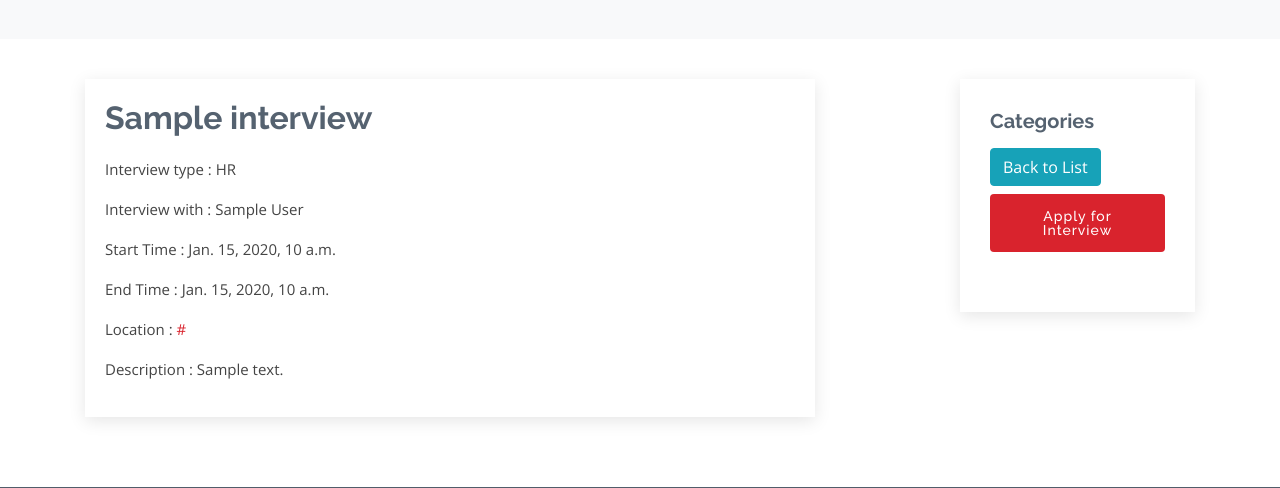
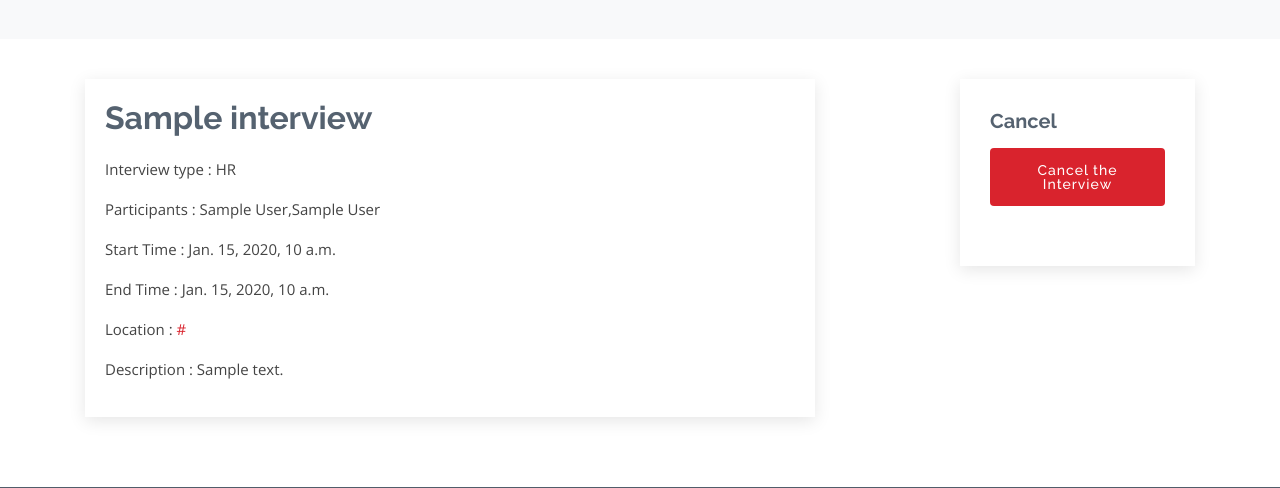
Before and after one commit to World-Konkani-Centre/sushiksha_placement_prep, a Django app: page /interview/view/1 in a window 1280 px wide. Shown: the part 87-575 px from the top of the page. Run offline with Django 3.2, Linux system fonts and the light colour scheme; a user stored in the database is signed in; tables that the repository leaves empty hold one stand-in row (values such as "Sample post"); parts of the project's set-up code (start-up, migrations or seed data) failed here and were passed over; some libraries are stand-ins or nearby versions.

Commit message:
email and google calendar integration for hr and technical interview complete

```diff
--- a/interviews/utils.py
+++ b/interviews/utils.py
@@ -1,10 +1,14 @@
 import pickle
 import datetime
 import os
+from smtplib import SMTPException
+
 from google_auth_oauthlib.flow import Flow, InstalledAppFlow
 from googleapiclient.discovery import build
 from googleapiclient.http import MediaFileUpload
 from google.auth.transport.requests import Request
+
+from django.core.mail import send_mail
 
 
 def Create_Service(client_secret_file, api_name, api_version, *scopes):
@@ -56,13 +60,13 @@ SCOPES = ['https://www.googleapis.com/auth/calendar']
 
 # service = Create_Service(CLIENT_SECRET_FILE,API_NAME,API_VERSION,SCOPES)
 
-def google_calendar(interview):
-    service = Create_Service(CLIENT_SECRET_FILE, API_NAME, API_VERSION, SCOPES)
-    # credentials = pickle.load(open('interviews/token_calendar_v3.pickle', 'rb'))
-    # service = build(API_NAME, API_VERSION, credentials=credentials)
+def google_calendar_set_interview1v1(interview):
+    # service = Create_Service(CLIENT_SECRET_FILE, API_NAME, API_VERSION, SCOPES)
+    credentials = pickle.load(open('interviews/token_calendar_v3.pickle', 'rb'))
+    service = build(API_NAME, API_VERSION, credentials=credentials)
     timezone = 'Asia/Kolkata'
     event = {
-        'summary': interview.heading,
+        'summary': f'{interview.heading}--{interview.type}',
         'location': interview.link,
         'description': interview.description,
         'start': {
@@ -83,3 +87,38 @@ def google_calendar(interview):
     }
     respone = service.events().insert(calendarId='primary', body=event).execute()
     return respone['id']
+
+
+def google_calendar_cancel_interview1v1(interview):
+    # service = Create_Service(CLIENT_SECRET_FILE, API_NAME, API_VERSION, SCOPES)
+    credentials = pickle.load(open('interviews/token_calendar_v3.pickle', 'rb'))
+    service = build(API_NAME, API_VERSION, credentials=credentials)
+    service.events().delete(calendarId='primary', eventId=interview.event_id).execute()
+
+
+def send_interview_cancel_email(interview):
+    try:
+        send_mail(
+            subject = 'Cancelled -- Mock Interview with sushiksha mentor',
+            message=f'{interview.heading} -- {interview.description}',
+            from_email=None,
+            recipient_list = [f'{interview.participant_2.email}', f'{interview.participant_1.email}'],
+            fail_silently=False,
+        )
+    except SMTPException:
+        send_mail(
+            subject='Cancelled -- Mock Interview with sushiksha mentor ',
+            message=f'{interview.heading} -- {interview.description}',
+            from_email=None,
+            recipient_list = [f'{interview.participant_1.email}'],
+            fail_silently=False,
+        )
+
+def send_interview_set_email(interview):
+    send_mail(
+        subject='Interview set up -- Mock Interview with sushiksha mentor',
+        message=f'{interview.heading} -- {interview.description}',
+        from_email=None,
+        recipient_list=[f'{interview.participant_2.email}', f'{interview.participant_1.email}'],
+        fail_silently=False,
+    )
--- a/interviews/views.py
+++ b/interviews/views.py
@@ -2,16 +2,16 @@ from django.contrib.auth.decorators import login_required
 from django.db.models import Q
 from django.shortcuts import render, redirect
 
-from interviews.forms import InterviewRegisterForm, GDCreationForm, GDParticipationForm
+from interviews.forms import GDCreationForm, GDParticipationForm
 from interviews.models import Interview, GDList
-
-from interviews.utils import google_calendar
+from interviews.utils import google_calendar_set_interview1v1, google_calendar_cancel_interview1v1, \
+    send_interview_cancel_email, send_interview_set_email
 
 
 @login_required
 def interview_list(request):
-    interviews_completed = Interview.objects.filter(Q(participant_2=request.user) | Q(participant_1=request.user) ,complete=True)
-    interviews_scheduled = Interview.objects.filter(Q(participant_2=request.user) | Q(participant_1=request.user) ,complete=False)
+    interviews_completed = Interview.objects.filter(Q(participant_2=request.user) | Q(participant_1=request.user) & Q(complete=True))
+    interviews_scheduled = Interview.objects.filter(complete=False)
     context = {
         'interviews_completed': interviews_completed,
         'interviews_scheduled': interviews_scheduled,
@@ -23,13 +23,19 @@ def interview_list(request):
 def interview_details(request, intId):
     interview = Interview.objects.get(id=intId)
     if request.POST:
-        interview.participant_2 = request.user
-        interview.complete = True
-        interview.save()
-        eventId = google_calendar(interview)
-        # google_calendar(interview)
-        interview.event_id = eventId
-        interview.save()
+        val = request.POST.get('hidden_option')
+        if val == '0':
+            send_interview_cancel_email(interview)
+            google_calendar_cancel_interview1v1(interview)
+            interview.delete()
+        elif val == '1':
+            interview.participant_2 = request.user
+            interview.complete = True
+            interview.save()
+            send_interview_set_email(interview)
+            eventId = google_calendar_set_interview1v1(interview)
+            interview.event_id = eventId
+            interview.save()
         return redirect('interviews-list')
     context = {
         'interview': interview
--- a/sushiksha_placement_prep/config.json
+++ b/sushiksha_placement_prep/config.json
@@ -1,6 +1,6 @@
 {
   "SECRET_KEY": "m6_cp0dz))fhazj*fgw3+6u^of!t0x3g6n*kfz^unf2&d0!&fi",
-  "MAIL_USER": "Your mail username",
-  "MAIL_PASS": "enter your password",
+  "MAIL_USER": "",
+  "MAIL_PASS": "",
   "HCK_SECRET_kEY": "key here"
 }
--- a/templates/interviews/list.html
+++ b/templates/interviews/list.html
@@ -35,7 +35,7 @@
 
             {% if interviews_scheduled %}
 
-                    <h3 class="mt-5">Scheduled Interviews</h3>
+                    <h3 class="mt-5">Available Interviews</h3>
                     <div class="row ">
                         {% for i in interviews_scheduled %}
                             <div class="col-sm-6">
@@ -53,7 +53,7 @@
                 {% endif %}
 
             {% if interviews_completed %}
-                <h3 class="mt-5">Completed Interviews</h3>
+                <h3 class="mt-5">Interviews Completed/Scheduled</h3>
                     <div class="row">
 
                         {% for i in interviews_completed %}
--- a/templates/interviews/single.html
+++ b/templates/interviews/single.html
@@ -30,27 +30,42 @@
                             </h2>
                             <div class="entry-content">
                                 <p>Interview type : {{ interview.type }}</p>
-                                <p>Interview with : {{ interview.participant_1.profile.name }}</p>
+                                <p>Participants : {{ interview.participant_1.profile.name }},{{ interview.participant_2.profile.name }}</p>
                                 <p>Start Time : {{ interview.start_time }}</p>
                                 <p>End Time : {{ interview.end_time }}</p>
                                 <p>Location : <a href="{{ interview.link }}">{{ interview.link }}</a></p>
-
-                                    <p>Description : {{ interview.description }}</p>
-
+                                <p>Description : {{ interview.description }}</p>
                             </div>
                         </article>
                     </div>
                     <div class="col-lg-3 ml-auto">
                         <div class="sidebar">
-                            <h3 class="sidebar-title">Categories</h3>
-                            <div class="sidebar-item categories">
-                                <a class="btn btn-info mb-2" href="{% url 'interviews-list' %}">Back to List </a>
-                                <form method="POST">
-                                    {% csrf_token %}
-                                    <button type="submit" class="btn custom-danger-btn animate__animated animate__fadeInUp scrollto">Apply for Interview</button>
-                                </form>
-                            </div><!-- End sidebar categories-->
+                                {% if interview.participant_1 == request.user or interview.participant_2 == request.user %}
+                                    <h3 class="sidebar-title">Cancel</h3>
+                                    <div class="sidebar-item categories">
+                                        <form method="POST">
+                                            {% csrf_token %}
+                                            <input type="hidden" name="hidden_option" value="0">
+                                            <button type="submit"
+                                                    class="btn custom-danger-btn animate__animated animate__fadeInUp scrollto">
+                                                Cancel the Interview
+                                            </button>
+                                        </form>
+                                    </div>
+                            {% else %}
 
+                                <h3 class="sidebar-title">Apply</h3>
+                                <div class="sidebar-item categories">
+                                    <form method="POST">
+                                        {% csrf_token %}
+                                        <input type="hidden" name="hidden_option" value="1">
+                                        <button type="submit"
+                                                class="btn custom-danger-btn animate__animated animate__fadeInUp scrollto">
+                                            Apply for Interview
+                                        </button>
+                                    </form>
+                                </div>
+                            {% endif %}
                         </div><!-- End sidebar -->
 
                     </div><!-- End blog sidebar -->
```
